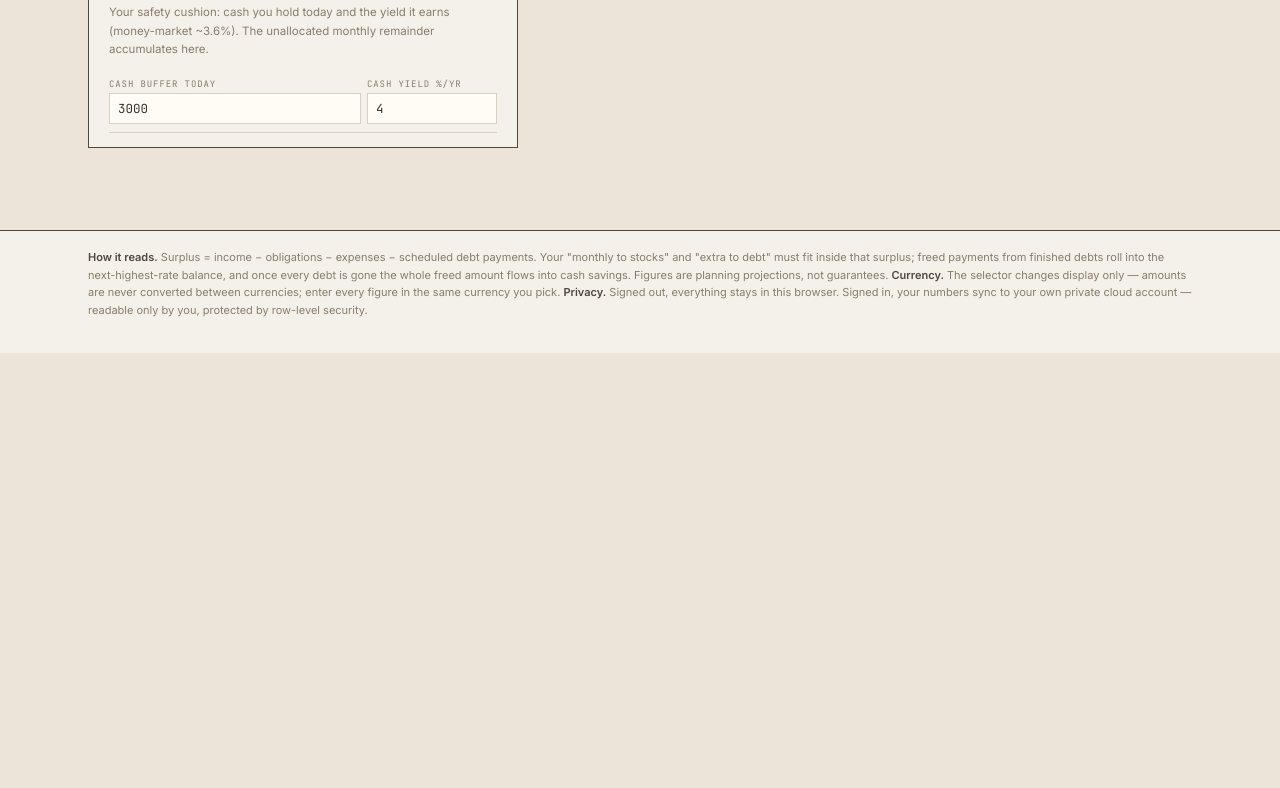
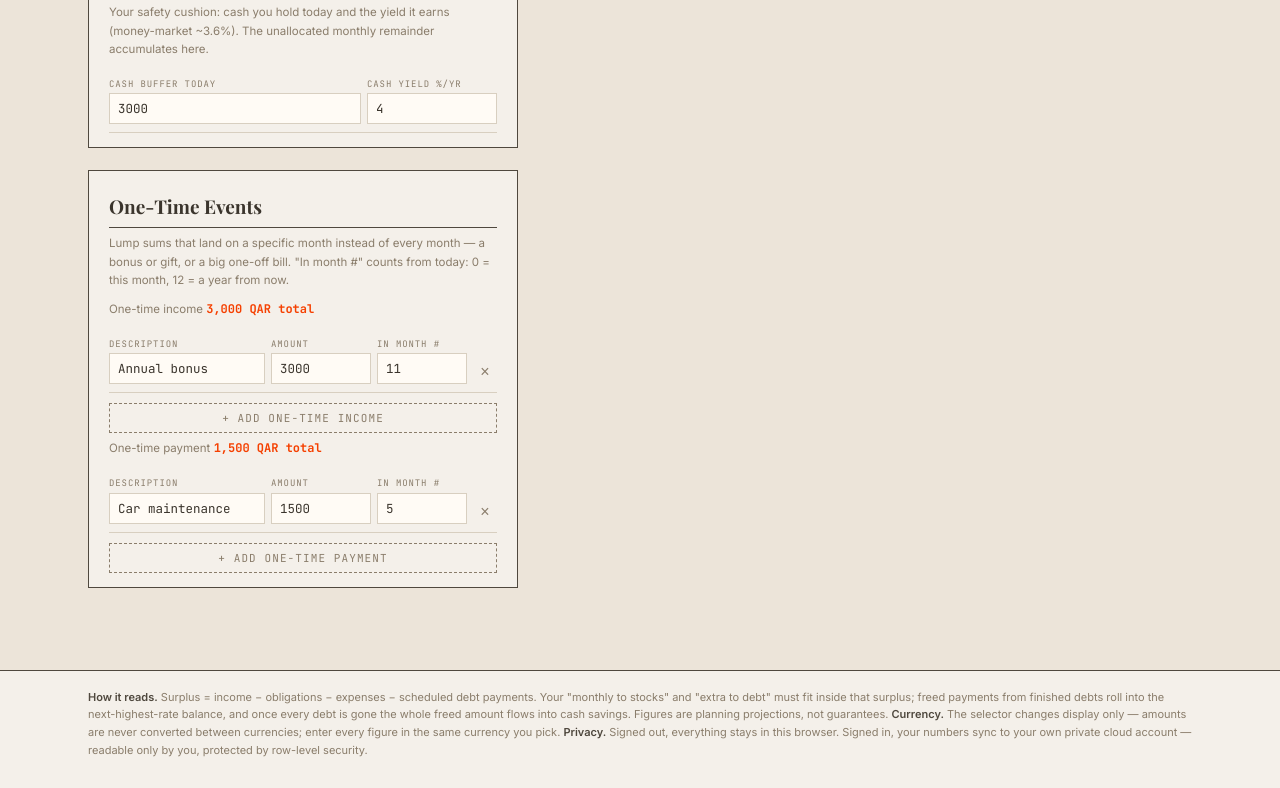
Before and after one commit to YahyaChaker/YahyaChaker.github.io, a plain HTML site: page index.html in a window 1280 px wide. Shown: the part 2193-2981 px from the top of the page. Before the commit the page ends 2546 px from the top, so only its background shows below. Drawn offline with nearby package versions, Linux system fonts and the light colour scheme; no server answers; a web font is replaced by a local one.

Commit message:
Add one-time income and one-time payment fields
New "One-Time Events" panel with two repeatable row lists (name,
amount, month offset from today) for lump sums that land once
instead of recurring monthly — a bonus/gift/tax refund on one side,
a big one-off bill on the other. Wired into simulate() as a direct
cash delta on the given month, so it shows up in the trajectory
chart, yearly table, and milestone dates automatically.

Both new kinds (oneincome, onepay) ride the existing generic KINDS-
driven collect()/load()/applyRemote() plumbing, so they're saved to
localStorage and synced to the cloud (ledger_state.data JSONB) the
same way every other row type already is — no DB migration needed.

```diff
--- a/index.html
+++ b/index.html
@@ -74,11 +74,12 @@
   /* input column */
   .panel{background:var(--cream);border:1px solid var(--ink);padding:20px 20px 14px;margin-bottom:22px}
   .panel>h2{font-family:'Playfair Display',serif;font-weight:700;font-size:19px;color:var(--ink-deep);border-bottom:1px solid var(--ink);padding-bottom:6px;margin-bottom:4px;display:flex;justify-content:space-between;align-items:baseline}
-  .panel>h2 .sum{font-family:'JetBrains Mono',monospace;font-size:12px;font-weight:700;color:var(--accent)}
+  .panel .sum{font-family:'JetBrains Mono',monospace;font-size:12px;font-weight:700;color:var(--accent)}
   .panel .hint{font-size:11.5px;color:var(--muted);margin:6px 0 10px}
   .row{display:grid;gap:6px;padding:8px 0;border-bottom:1px solid var(--rule);align-items:end}
   .row.cols-2{grid-template-columns:1fr 110px 24px}
   .row.cols-2b{grid-template-columns:1fr 130px}
+  .row.cols-3{grid-template-columns:1fr 100px 90px 24px}
   .row.cols-4{grid-template-columns:1fr 92px 62px 92px 24px}
   .row label{display:block;font-family:'JetBrains Mono',monospace;font-size:9px;letter-spacing:.1em;text-transform:uppercase;color:var(--muted);margin-bottom:2px}
   .row input{
@@ -322,6 +323,17 @@
         <div><label for="cash-yield">Cash yield %/yr</label><input type="number" id="cash-yield" value="4" min="0" step="0.1"></div>
       </div>
     </div>
+
+    <div class="panel" id="p-onetime">
+      <h2>One-Time Events</h2>
+      <div class="hint">Lump sums that land on a specific month instead of every month — a bonus or gift, or a big one-off bill. "In month #" counts from today: 0 = this month, 12 = a year from now.</div>
+      <div class="hint mt-12">One-time income <span class="sum" id="sum-oneincome"></span></div>
+      <div class="rows" data-kind="oneincome"></div>
+      <button class="add" data-add="oneincome">+ Add one-time income</button>
+      <div class="hint mt-12">One-time payment <span class="sum" id="sum-onepay"></span></div>
+      <div class="rows" data-kind="onepay"></div>
+      <button class="add" data-add="onepay">+ Add one-time payment</button>
+    </div>
   </div>
 
   <!-- ============ RESULTS ============ -->
@@ -427,7 +439,9 @@
     oblig:{cols:["name","amt"], labels:["Obligation","Amount / month"]},
     exp:{cols:["name","amt"], labels:["Expense","Amount / month"]},
     debt:{cols:["name","bal","apr","pay"], labels:["Debt","Balance","APR %","Payment / month"]},
-    card:{cols:["name","bal","apr","pay"], labels:["Card","Balance","APR %","Payment / month"]}
+    card:{cols:["name","bal","apr","pay"], labels:["Card","Balance","APR %","Payment / month"]},
+    oneincome:{cols:["name","amt","month"], labels:["Description","Amount","In month #"]},
+    onepay:{cols:["name","amt","month"], labels:["Description","Amount","In month #"]}
   };
 
   /* ---------- currency ---------- */
@@ -447,7 +461,9 @@
     debt:[["Personal loan", "40000", "8", "3200"]],
     card:[["Credit card", "8000", "18", "800"]],
     oblig:[["Rent & housing", "4000"],["Utilities & phone", "800"],["Subscriptions", "200"]],
-    exp:[["Food & groceries", "2500"],["Transport", "900"],["Leisure & other", "1200"]]
+    exp:[["Food & groceries", "2500"],["Transport", "900"],["Leisure & other", "1200"]],
+    oneincome:[["Annual bonus", "3000", "11"]],
+    onepay:[["Car maintenance", "1500", "5"]]
   };
 
   var LS_KEY = "ledger-v1";
@@ -470,7 +486,7 @@
   /* ---------- build input rows ---------- */
   function addRow(kind, values){
     var spec=KINDS[kind], vals=values||[];
-    var cols = (spec.cols.length===2)?"cols-2":"cols-4";
+    var cols = spec.cols.length===2?"cols-2":spec.cols.length===3?"cols-3":"cols-4";
     var row=el("div","row "+cols);
     spec.cols.forEach(function(c,i){
       var cell=el("div");
@@ -493,8 +509,9 @@
 
   /* ---------- state ---------- */
   function collect(){
-    var state={income:[],debt:[],card:[],oblig:[],exp:[]};
+    var state={};
     Object.keys(KINDS).forEach(function(kind){
+      state[kind]=[];
       document.querySelectorAll('.rows[data-kind="'+kind+'"] .row').forEach(function(row){
         var item={};
         row.querySelectorAll("input").forEach(function(inp){
@@ -518,7 +535,7 @@
     var c=null; try{ c=localStorage.getItem(LS_KEY+"-cur"); }catch(e){}
     if(c){ CUR=c; document.getElementById("cur-select").value=c; }
     var s=null; try{ s=JSON.parse(localStorage.getItem(LS_KEY)); }catch(e){}
-    if(s && (s.income.length||s.debt.length||s.oblig.length||s.exp.length||s.card.length)){
+    if(s && Object.keys(KINDS).some(function(k){ return s[k] && s[k].length; })){
       Object.keys(KINDS).forEach(function(k){ (s[k]||[]).forEach(function(item){
         addRow(k, KINDS[k].cols.map(function(c){ return item[c]!==""&&item[c]!=null ? item[c] : ""; }));
       });});
@@ -550,8 +567,13 @@
     var scale = (freeCash>0 && need>freeCash) ? freeCash/need : 1;
     var invAdd = st.inv.month*scale, extra0 = st.inv.extra*scale;
 
+    // one-time income/payments: lump sums that land in cash on a specific month (0 = this month)
+    var oneByM = {};
+    st.oneincome.forEach(function(o){ var m=Math.max(0,Math.round(o.month)); oneByM[m]=(oneByM[m]||0)+o.amt; });
+    st.onepay.forEach(function(o){ var m=Math.max(0,Math.round(o.month)); oneByM[m]=(oneByM[m]||0)-o.amt; });
+
     var inv = st.inv.bal, rInv = st.inv.ret/100/12;
-    var cash = st.inv.cash, rCash = st.inv.cashYield/100/12;
+    var cash = st.inv.cash + (oneByM[0]||0), rCash = st.inv.cashYield/100/12;
     var start = new Date(); start = new Date(start.getFullYear(), start.getMonth(), 1);
     var series=[{m:0, debt:debts.reduce(function(a,d){return a+d.bal;},0), inv:inv, cash:cash}];
     var interest=0, zeroCross=null, debtFreeM=null;
@@ -586,7 +608,7 @@
       // cash savings: yield on positive balance + unallocated remainder + freed debt money
       var remainingNow = freeCash - invAdd - extra0 + freed;
       if (cash > 0) cash = cash*(1+rCash);
-      cash += remainingNow;
+      cash += remainingNow + (oneByM[m]||0);
 
       var totalDebt = debts.reduce(function(a,d){return a+Math.max(0,d.bal);},0);
       series.push({m:m, debt:totalDebt, inv:inv, cash:cash});
@@ -804,6 +826,8 @@
     document.getElementById("sum-card").textContent  = fmt(st.card.reduce(function(a,b){return a+b.bal;},0));
     document.getElementById("sum-oblig").textContent = fmt(st.oblig.reduce(function(a,b){return a+b.amt;},0))+"/mo";
     document.getElementById("sum-exp").textContent   = fmt(st.exp.reduce(function(a,b){return a+b.amt;},0))+"/mo";
+    document.getElementById("sum-oneincome").textContent = st.oneincome.length ? fmt(st.oneincome.reduce(function(a,b){return a+b.amt;},0))+" total" : "";
+    document.getElementById("sum-onepay").textContent    = st.onepay.length ? fmt(st.onepay.reduce(function(a,b){return a+b.amt;},0))+" total" : "";
 
     var res=simulate(st);
     renderFlow(st, res);
```
